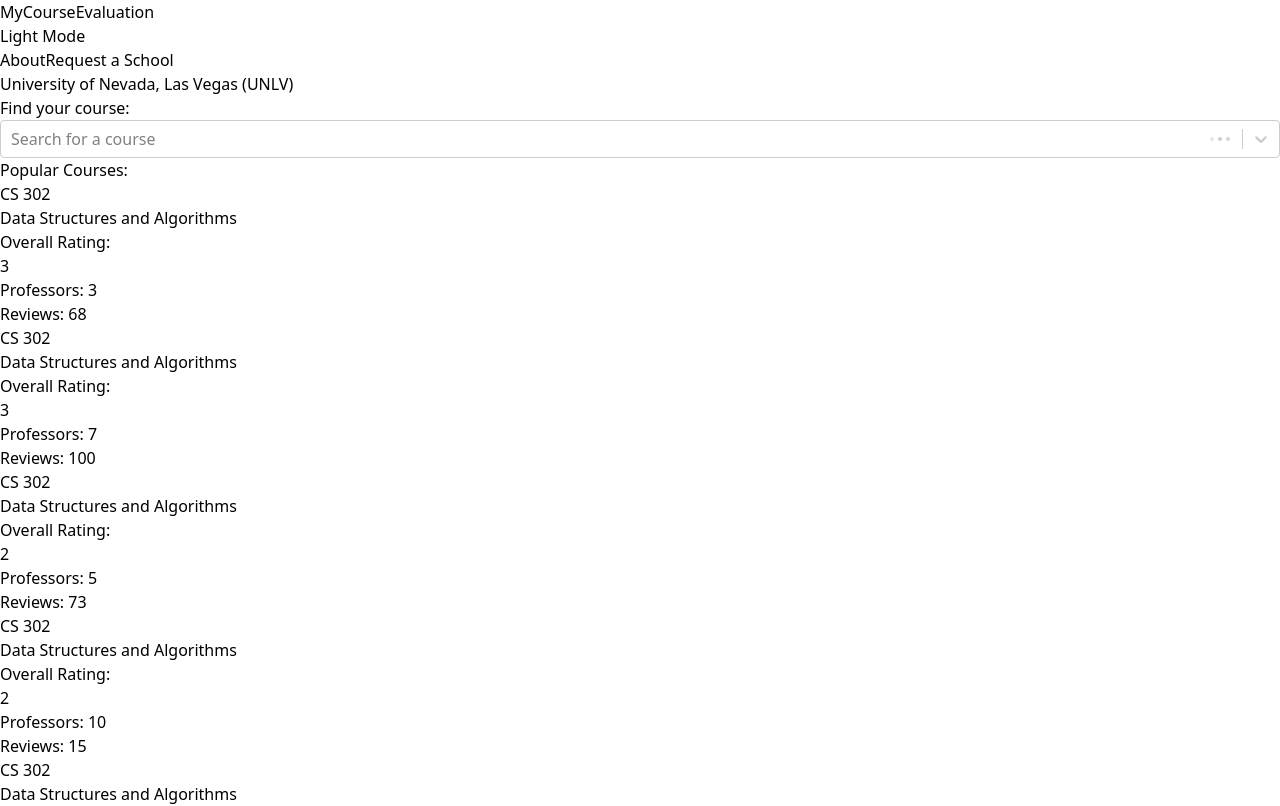
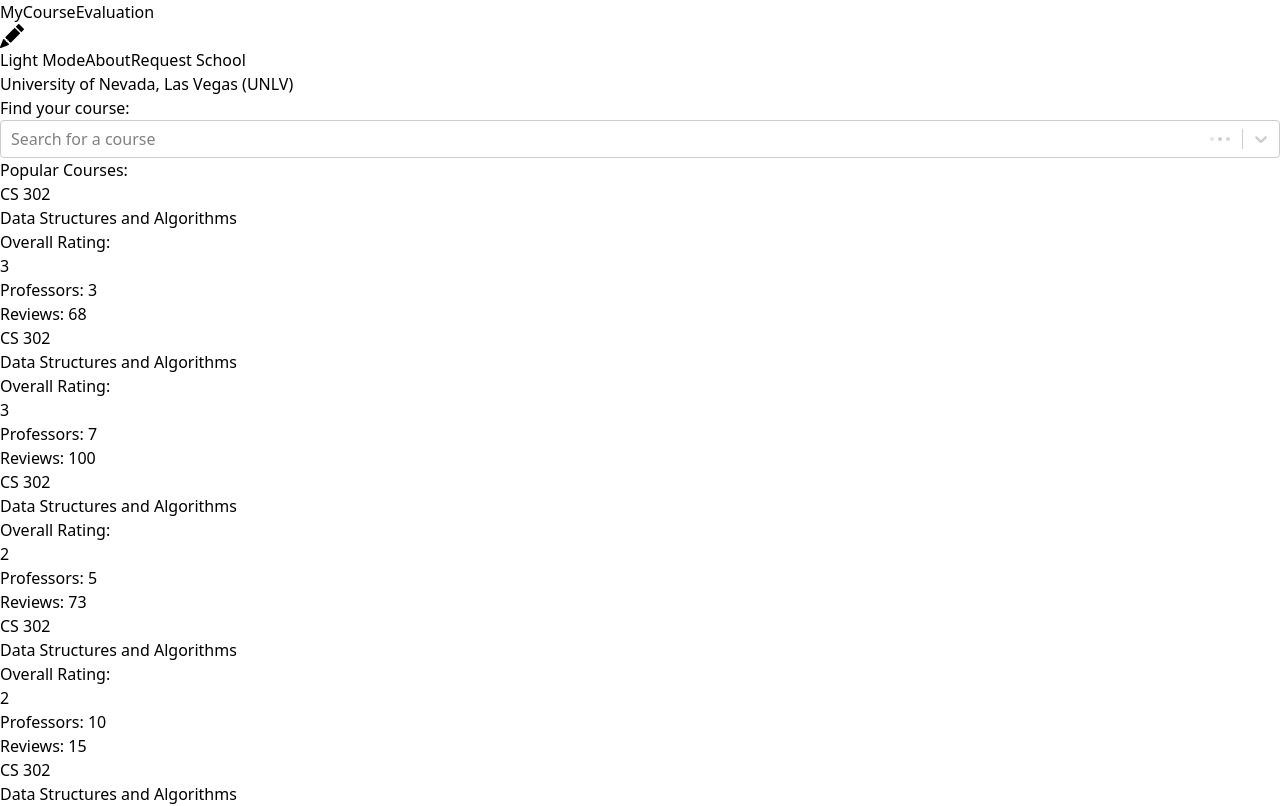
Before and after one commit to chrisj117/CS-472-GROUP-2-PROJECT, a React (Vite) app in the folder web/: page /schools/1/courses/1/review in a window 1280 px wide. Shown: the top 806 px of the page. Built offline with nearby package versions, Linux system fonts and the light colour scheme.

Commit message:
Adjust navbar dimensions

```diff
--- a/web/src/components/Navbar.jsx
+++ b/web/src/components/Navbar.jsx
@@ -1,33 +1,30 @@
-import { Link } from "react-router-dom";
+import { Link } from 'react-router-dom';
+import { BsFillPencilFill } from 'react-icons/bs';
 
 const Navbar = () => {
   return (
-    <header className="bg-white text-black p-4 mt-2 flex justify-between items-center">
+    <header className="bg-white text-black py-6 px-10 flex justify-between items-center">
       {/* Logo */}
-      <div className="text-4xl font-extrabold">
-        <div className="ml-4">
-          <Link to="/">
-            <span className="text-black">MyCourse</span>
-            <span className="text-blue-600">Evaluation</span>
-          </Link>
+      <Link to="/" className="flex gap-1 items-center">
+        <div>
+          <span className="text-black text-4xl font-extrabold">MyCourse</span>
+          <span className="text-blue-600 text-4xl font-extrabold">
+            Evaluation
+          </span>
         </div>
-      </div>
+        <BsFillPencilFill fontSize={24} />
+      </Link>
       {/* Top Right Corner */}
-      <div className="flex space-x-2 items-center mr-8">
+      <div className="flex gap-4 items-center">
         <button className="bg-black text-white p-2 rounded hover:bg-gray-800">
           Light Mode
         </button>
-        <div className="flex space-x-4">
-          <Link to="/about" className="text-black hover:underline">
-            About
-          </Link>
-          <Link
-            to="/request-school"
-            className="text-black hover:underline mr-2"
-          >
-            Request a School
-          </Link>
-        </div>
+        <Link to="/about" className="text-black hover:underline">
+          About
+        </Link>
+        <Link to="/request-school" className="text-black hover:underline">
+          Request School
+        </Link>
       </div>
     </header>
   );
--- a/web/src/components/QA.jsx
+++ b/web/src/components/QA.jsx
@@ -1,12 +1,26 @@
 /* eslint-disable react/prop-types */
 /* eslint-disable react-refresh/only-export-components */
-const QA = ({ question, answer }) => {
+
+const QA = ({
+  question,
+  answer,
+  openedAccordion,
+  setOpenedAccordion,
+  accordionNum,
+}) => {
   return (
-    <button className="w-full border-b-2 border-gray-300 pb-6 text-left group focus:outline-none">
+    <button
+      className="w-full border-b-2 border-gray-300 pb-6 text-left focus:outline-none"
+      onClick={() => {
+        setOpenedAccordion(accordionNum);
+      }}
+    >
       <div className="text-lg font-sans text-center">{question}</div>
-      <div className="mt-3 hidden text-gray-700 group-focus:flex">
-        <p>{answer}</p>
-      </div>
+      {openedAccordion == accordionNum ? (
+        <div className="mt-3 text-gray-700 group-focus:flex">
+          <p>{answer}</p>
+        </div>
+      ) : null}
     </button>
   );
 };
--- a/web/src/pages/Home.jsx
+++ b/web/src/pages/Home.jsx
@@ -1,12 +1,9 @@
 import Searchbar from '../components/Searchbar';
 import QA from '../components/QA';
-import { useState } from 'react';
 
 const Home = () => {
-  const [openedAccordion, setOpenedAccordion] = useState(0);
-
   return (
-    <div className="flex flex-col h-full justify-evenly h-screen">
+    <div className="flex flex-col justify-evenly h-[calc(100vh-89px)]">
       {/* Search bar */}
       <div className="flex-1 mx-auto flex flex-col max-w-screen-lg w-full justify-center items-center gap-4 ">
         <p className="text-xl">Find your school below to get started!</p>
@@ -24,12 +21,12 @@ const Home = () => {
           Frequently Asked Questions
         </h1>
         {/* Question/Answer Components */}
+        <div className="flex-end">
           <QA
             question="Why are evaluations important?"
             answer="Evaluations provide a detailed review of a course that covers
               almost every aspect of the class, including workload, professors,
               textbooks, and more!"
-          opened={openedAccordion == 1 ? true : false}
           />
           <QA
             question="How can I contribute?"
@@ -37,14 +34,13 @@ const Home = () => {
         pressing the Review button, and it will take you to a page where
         you can fill out a simple questionnaire. Sign ups are not
         required!"
-          opened={openedAccordion == 2 ? true : false}
           />
           <QA
             question="Why don't I see my school?"
             answer="You can send a request to add your school here! Your request may
         take 2 or more weeks to be processed."
-          opened={openedAccordion == 3 ? true : false}
           />
+        </div>
       </div>
     </div>
   );
```
Lines whose indentation alone changed are shown as unchanged.
